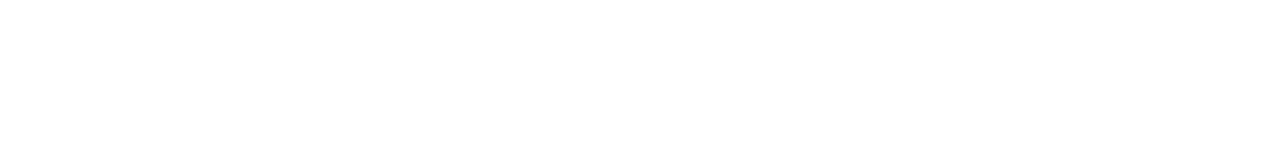
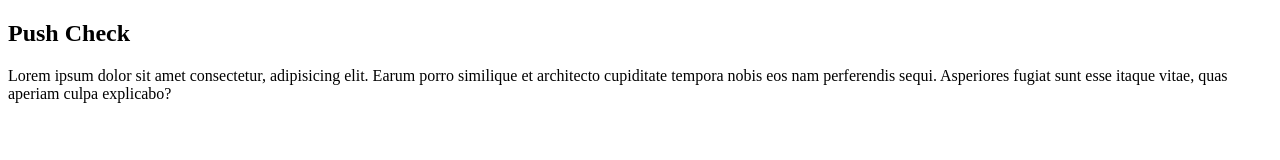
Before and after one commit to nikkonbd/my-second-repo, a plain HTML site: page index.html in a window 1280 px wide. Drawn offline with Linux system fonts and the light colour scheme.

Commit message:
pragraph

```diff
--- a/index.html
+++ b/index.html
@@ -7,6 +7,7 @@
     <title>My Second Git-Hub Repo</title>
 </head>
 <body>
-
+    <h2>Push Check</h2>
+    <p>Lorem ipsum dolor sit amet consectetur, adipisicing elit. Earum porro similique et architecto cupiditate tempora nobis eos nam perferendis sequi. Asperiores fugiat sunt esse itaque vitae, quas aperiam culpa explicabo?</p>
 </body>
 </html>
```
